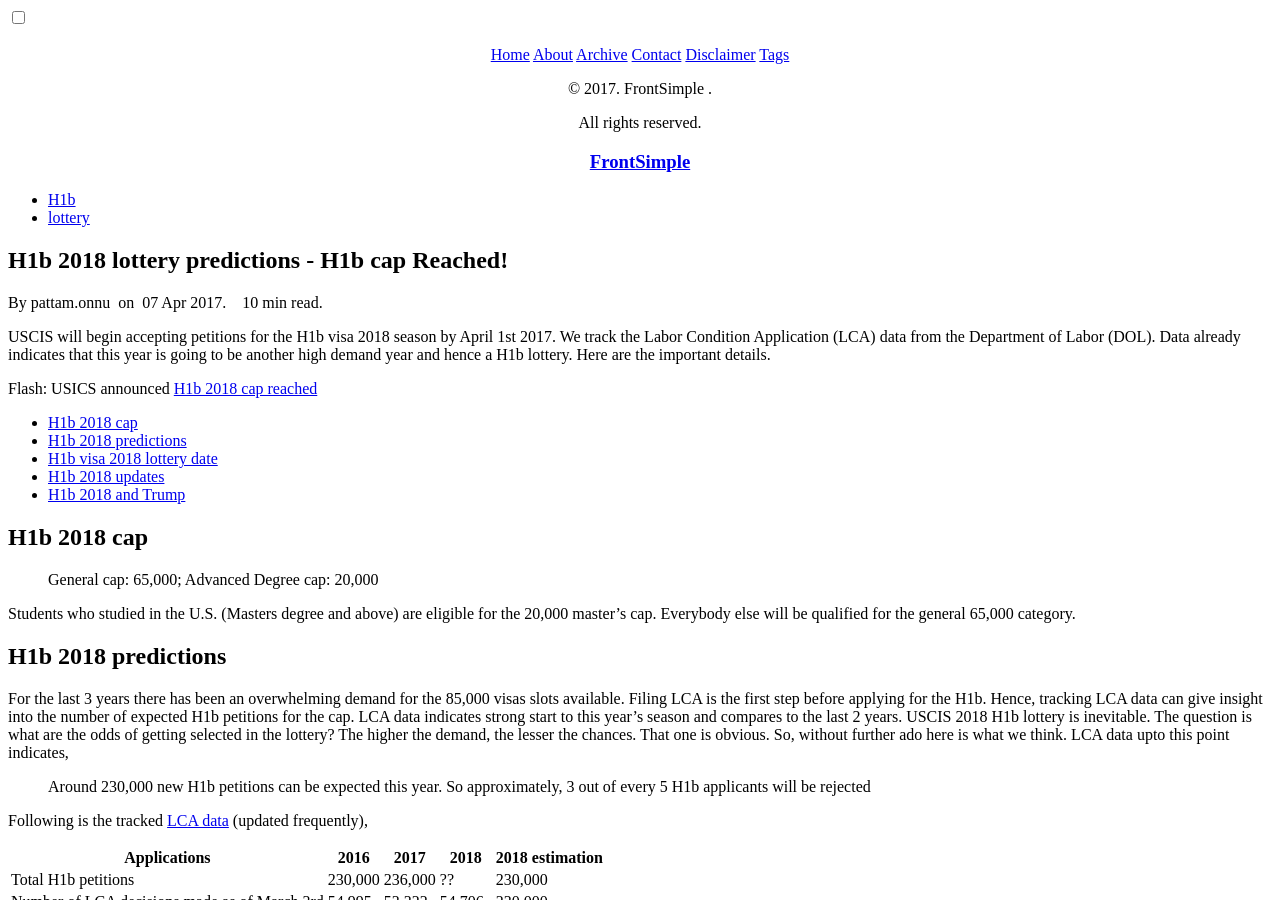
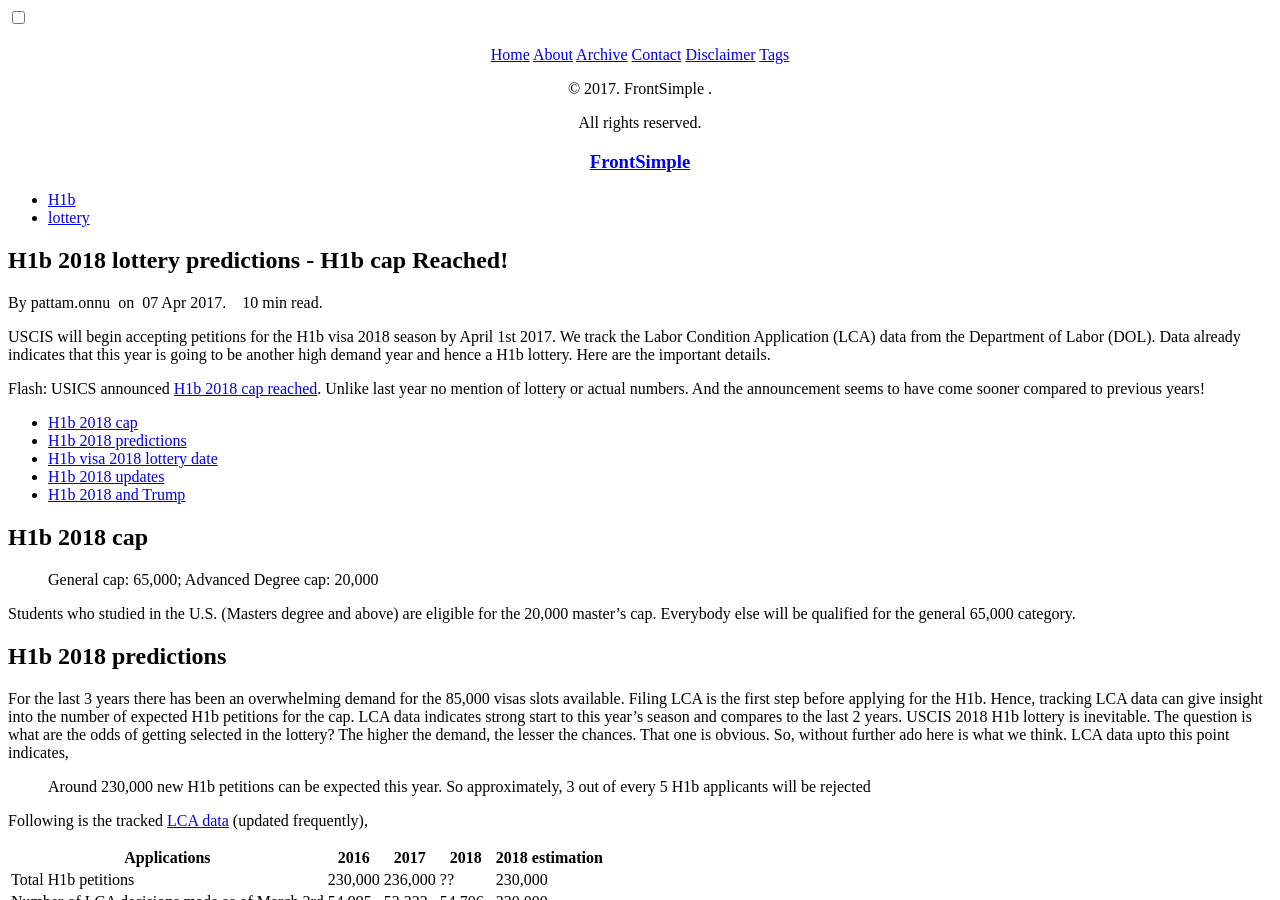
Before and after one commit to gitforwork2/gitforwork.github.io, a Jekyll site: the page built from _posts/2017-4-7-h1b-2018-lottery.md, in a window 1280 px wide and 900 px high. Built offline with Jekyll 4.4.1, drawn with Linux system fonts in a browser that asks for light colours; nearby versions of some CDN libraries; comment, search, counter and statistics services are not loaded.

Commit message:
Update 2017-4-7-h1b-2018-lottery.md

```diff
--- a/_posts/2017-4-7-h1b-2018-lottery.md
+++ b/_posts/2017-4-7-h1b-2018-lottery.md
@@ -8,7 +8,8 @@ description: H1b visa 2018 lottery. Predictions from Department of Labor (DOL) L
 ---
 USCIS will begin accepting petitions for the H1b visa 2018 season by April 1st 2017. We track the Labor Condition Application (LCA) data from the Department of Labor (DOL). Data already indicates that this year is going to be another high demand year and hence a H1b lottery. Here are the important details.
 
-Flash: USICS announced [H1b 2018 cap reached](https://www.uscis.gov/news/news-releases/uscis-reaches-fy-2018-h-1b-cap)
+Flash: USICS announced [H1b 2018 cap reached](https://www.uscis.gov/news/news-releases/uscis-reaches-fy-2018-h-1b-cap).
+Unlike last year no mention of lottery or actual numbers. And the announcement seems to have come sooner compared to previous years!
 
 - [H1b 2018 cap](#h1b-2018-cap)
 - [H1b 2018 predictions](#h1b-2018-predictions)
```
